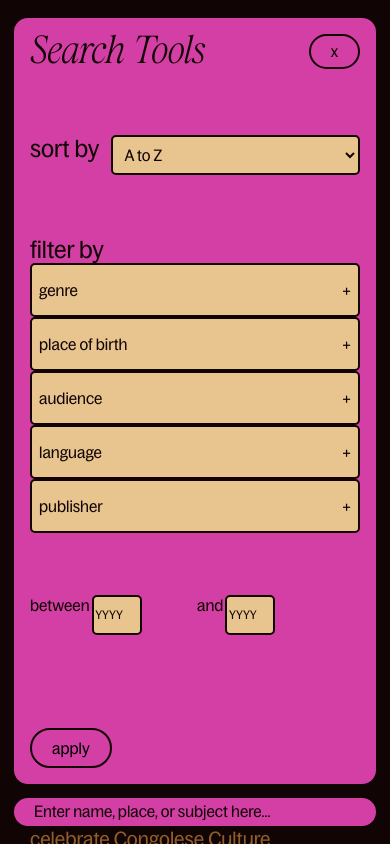
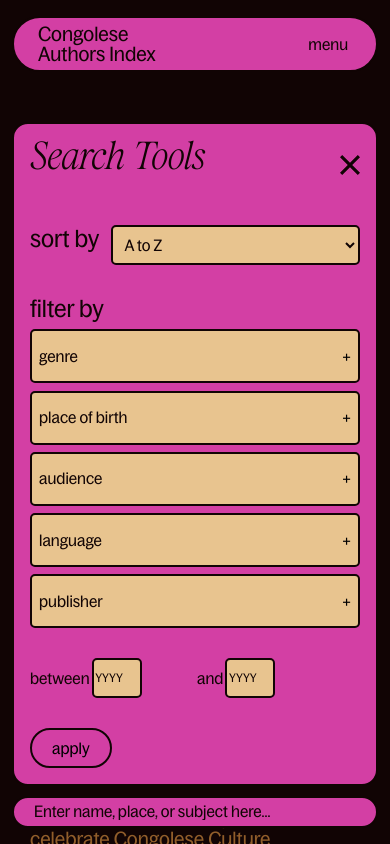
Before and after one commit to UncleDoubleU/Congolese-Authors-Index, a React (Vite) app in the folder 20250513-cai/: page /about in a window 390 px wide. Both pictures are taken after a click on the button "search tools". Shown: the top 844 px of the page. Built offline with nearby package versions, Linux system fonts and the light colour scheme.

Commit message:
checkbox are now styled on mobile

```diff
--- a/20250513-cai/src/components/SearchTool/SearchTool.module.sass
+++ b/20250513-cai/src/components/SearchTool/SearchTool.module.sass
@@ -38,8 +38,8 @@ $mobileH2Font: italic 2.5rem/2.45rem "Diolce", serif
      border-radius: 1rem
      padding: 1rem
      border: App.$stroke
-     height: 95vh
-     min-height: 100%
+     height: max-content
+     max-height: 90vh
      max-width: 100%
      overflow: scroll
      display: grid
@@ -47,7 +47,8 @@ $mobileH2Font: italic 2.5rem/2.45rem "Diolce", serif
      grid-template-columns: repeat(3, auto)
      grid-template-rows: repeat(5, auto)
      justify-content: space-between
-     overflow-y: scroll
+     overflow-y: auto
+     overflow-x: hidden
 
 .title
      font: $mobileH2Font
@@ -95,32 +96,38 @@ $mobileH2Font: italic 2.5rem/2.45rem "Diolce", serif
      color: App.$caiDarkBrown
      font: App.$mobileH3
 
-.filtersDetails
-     @include select-base
-     height: max-content
+     label
+          display: flex
+          flex-direction: column
+          gap: 0.45rem
 
-.filtersSummary
+     .filtersDetails
+          @include select-base
+          height: max-content
 
-     display: grid
-     justify-content: space-between
-     align-items: center
-     align-content: center
-     grid-template-columns: repeat(2, max-content)
-     grid-template-rows: 2.5rem
-     color: App.$caiDarkBrown
-     min-width: 100%
+     .filtersSummary
+          display: grid
+          justify-content: space-between
+          align-items: center
+          align-content: center
+          grid-template-columns: repeat(2, max-content)
+          grid-template-rows: 2.5rem
+          color: App.$caiDarkBrown
+          min-width: 100%
 
-.filterItem
-     font: App.$mobileP
-     display: flex
-     gap: 1.75rem
-     height: 35px
+     .filterItem
+          font: App.$mobileP
+          display: flex
+          flex-direction: row
+          gap: 1.75rem
+          width: 100%
+          height: min(2.175rem,max-content)
+          padding: 10px
+          text-align: left
 
-     text-align: left
-
-     input
-          height: 25px
-          width: 25px
+          input[type="checkbox"]
+               border: App.$stroke
+               width: max-content
 
 .dateCont
      display: flex
@@ -132,12 +139,13 @@ $mobileH2Font: italic 2.5rem/2.45rem "Diolce", serif
      height: min-content
      color: App.$caiDarkBrown
 
-.label
+.dateLabel
      height: min-content
      // min-width: 50%
      width: 100%
      display: flex
      gap: 0.125rem
+     align-items: center
 
      input::placeholder
           font-size: 0.75rem
@@ -159,6 +167,12 @@ $mobileH2Font: italic 2.5rem/2.45rem "Diolce", serif
      grid-row: 1 /2
      color: App.$caiDarkBrown
 
+.clickedBtnStyle
+     grid-column: 3 / 4
+     grid-row: 1 /2
+     color: App.$caiDarkBrown
+     padding: 15px 0 15px 15px
+
 .applyBtn
      @include button-base
      grid-column: 1/4
--- a/20250513-cai/src/components/SearchTool/SearchTool.tsx
+++ b/20250513-cai/src/components/SearchTool/SearchTool.tsx
@@ -26,59 +26,41 @@ function SearchTool({
   filters,
   sorting,
   date,
-}:
-  SearchToolProps) {
+}: SearchToolProps) {
   const [isClicked, setIsClicked] = useState(false);
   const [titleStyle, setTitleStyle] = useState(`${styles.hidden}`);
   const [filtersContStyle, setFiltersContStyle] = useState(`${styles.hidden}`);
   const [sortingContStyle, setSortingContStyle] = useState(`${styles.hidden}`);
-  const [btnText, setBtnText] = useState("search tools");
+
   const [applyBtnStyle, setApplyBtnStyle] = useState(`${styles.hidden}`);
-  const [labelStyle, setLabelStyles] = useState(`${styles.hidden}`);
+  const [dateLabelStyle, setDateLabelStyle] = useState(`${styles.hidden}`);
   const [h3Syle, setH3Style] = useState(`${styles.listH3}`);
   const [contStyle, setContStyle] = useState(`${styles.contDefault}`);
   const [width, setWidth] = useState(window.innerWidth);
-
+  const [stBtnStyle, setStBtnStyle] = useState(`${styles.btnStyle}`);
   const contRef = useRef<HTMLFormElement>(null);
   const minDateRef = useRef<HTMLInputElement>(null);
   const maxDateRef = useRef<HTMLInputElement>(null);
 
   useEffect(() => {
-    setLabelStyles(
-      isClicked
-        ? `${styles.label}`
-        : `${styles.hidden}`);
+    setDateLabelStyle(isClicked ? `${styles.dateLabel}` : `${styles.hidden}`);
     setFiltersContStyle(
-      isClicked
-        ? `${styles.filtersCont}`
-        : `${styles.hidden}`
+      isClicked ? `${styles.filtersCont}` : `${styles.hidden}`
     );
     setSortingContStyle(
-      isClicked
-        ? `${styles.sortingCont}`
-        : `${styles.hidden}`
+      isClicked ? `${styles.sortingCont}` : `${styles.hidden}`
     );
-    setH3Style(
-      isClicked
-        ? `${styles.h3}`
-        : `${styles.hidden}`);
+    setH3Style(isClicked ? `${styles.h3}` : `${styles.hidden}`);
     setContStyle(
       isClicked
         ? `${styles.contClicked} ${styles.active}`
         : `${styles.contDefault}`
     );
-    setBtnText(
-      isClicked
-        ? "x"
-        : "search tools");
-    setTitleStyle(
-      isClicked
-        ? `${styles.title}`
-        : `${styles.hidden}`);
-    setApplyBtnStyle(
-      isClicked
-        ? `${styles.applyBtn}`
-        : `${styles.hidden}`);
+    setStBtnStyle(
+      isClicked ? `${styles.clickedBtnStyle}` : `${styles.btnStyle}`
+    );
+    setTitleStyle(isClicked ? `${styles.title}` : `${styles.hidden}`);
+    setApplyBtnStyle(isClicked ? `${styles.applyBtn}` : `${styles.hidden}`);
   }, [isClicked]);
 
   useEffect(() => {
@@ -103,7 +85,7 @@ function SearchTool({
     }
   }
   function handleClick() {
-    setIsClicked((c) => !c)
+    setIsClicked((c) => !c);
   }
 
   function handleResize() {
@@ -117,12 +99,7 @@ function SearchTool({
   ));
 
   return (
-    <form
-      action=""
-      name="search tools"
-      ref={contRef}
-      className={contStyle}
-    >
+    <form action="" name="search tools" ref={contRef} className={contStyle}>
       <h2 className={titleStyle}>Search Tools</h2>
 
       <fieldset className={sortingContStyle}>
@@ -136,20 +113,14 @@ function SearchTool({
         <label key={filtersName} className={styles.filtersLabel}>
           <span className={h3Syle}>{filtersName}</span>
           {filters.map((item) => (
-            <details
-              key={item.title}
-              className={styles.filtersDetails}
-            >
-              <summary
-                className={styles.filtersSummary}
-                key={item.title}
-              >
+            <details key={item.title} className={styles.filtersDetails}>
+              <summary className={styles.filtersSummary} key={item.title}>
                 {item.title}
                 <button>+</button>
               </summary>
               {item.options.map((filter, index) => (
                 <label key={index} className={styles.filterItem}>
-                  <input type="checkbox" name={filter} id={filter} />
+                  <input type="checkbox" name={filter} id={filter} style={{ transform: "scale(1.25)" }} />
                   {filter}
                 </label>
               ))}
@@ -159,7 +130,7 @@ function SearchTool({
       </fieldset>
 
       <fieldset className={styles.dateCont}>
-        <label className={labelStyle}>
+        <label className={dateLabelStyle}>
           between
           <input
             ref={minDateRef}
@@ -174,7 +145,7 @@ function SearchTool({
             className={styles.dateInput}
           />
         </label>
-        <label className={labelStyle}>
+        <label className={dateLabelStyle}>
           and
           <input
             ref={maxDateRef}
@@ -191,10 +162,27 @@ function SearchTool({
         </label>
       </fieldset>
 
-      <button
-        className={styles.btnStyle}
-        onClick={handleClick}
-      >{btnText}</button>
+      <button className={stBtnStyle} onClick={handleClick}>
+        {!isClicked ? (
+          "search tools"
+        ) : (
+          <svg
+            width="20"
+            height="20"
+            viewBox="0 0 10 10"
+            fill="none"
+            xmlns="http://www.w3.org/2000/svg"
+          >
+            <g>
+              <rect width="10" height="10" fill="none" />
+              <path
+                d="M5 3.88906L8.88906 0L10 1.11094L6.11094 5L10 8.88906L8.88828 10L4.99921 6.11094L1.11094 10L0 8.88828L3.88906 4.99921L0 1.11015L1.11094 0.000785612L5 3.88906Z"
+                fill="#110404"
+              />
+            </g>
+          </svg>
+        )}
+      </button>
       <button
         type="submit"
         name="apply btn"
```
Also changed, not shown: 20250513-cai/src/assets/cai-close-icon.svg (added).
